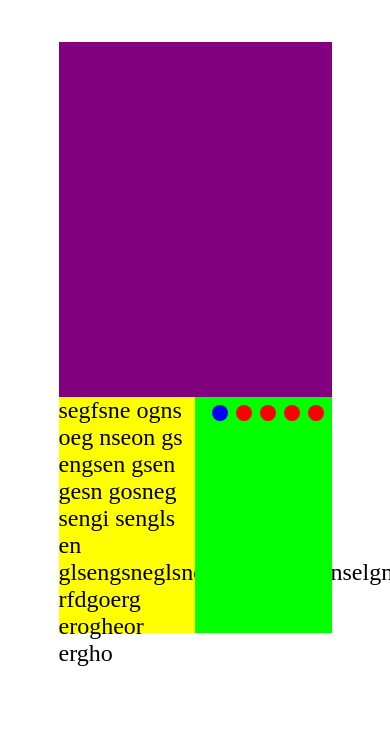
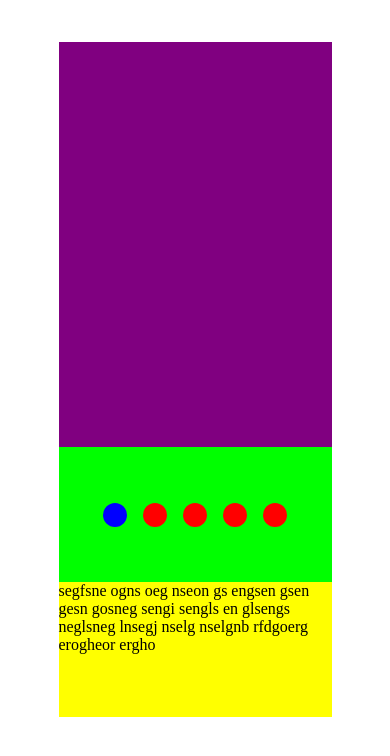
Before and after one commit to DanilaHalm/cssMemSlider, a plain HTML site: page cssMemSlider/index.html in a window 390 px wide. Drawn offline with Linux system fonts and the light colour scheme.

Commit message:
feat: add adaptive (Sat, May 14,2022 06:38:09 PM)

```diff
--- a/cssMemSlider/index.html
+++ b/cssMemSlider/index.html
@@ -26,7 +26,7 @@
         <div class="slider-control">
 
             <div class="text">
-                <div class="slider-t slider-t1">segfsne ogns oeg nseon gs engsen gsen gesn gosneg sengi sengls en glsengsneglsneglnsegjnselgjnselgnb rfdgoerg erogheor ergho</div>
+                <div class="slider-t slider-t1">segfsne ogns oeg nseon gs engsen gsen gesn gosneg sengi sengls en glsengs neglsneg lnsegj nselg nselgnb rfdgoerg erogheor ergho</div>
                 <div class="slider-t slider-t2">dva</div>
                 <div class="slider-t slider-t3">tri</div>
                 <div class="slider-t slider-t4">cheture</div>
--- a/cssMemSlider/style.css
+++ b/cssMemSlider/style.css
@@ -6,7 +6,7 @@ body {
     padding: 0;
     margin: 5vh auto;
     width: 70vw;
-    height: 70vh;
+    height: 80vh;
     background-color: gray;
     display:flex;
     flex-direction: column;
@@ -128,12 +128,27 @@ body {
     justify-content: end;
     }
   .control label {
-    margin: 0.5rem 0.5rem 0 0 ;
-    width: 1rem;
-    height: 1rem;
+    margin: 0.5rem 1rem 0 0 ;
+    width: 1.5rem;
+    height: 1.5rem;
     border-radius: 50%;
     background-color: red;
+    cursor: pointer;
     transition: background-color ease-in-out 0.5s;
+    }
+  .control label:hover {
+    animation: hovercolor 2s infinite;
+    }
+    @keyframes hovercolor {
+        0% {
+            background-color: gold;
+        }
+        50% {
+            background-color: black;
+        }
+        100% {
+            background-color: gold;
+        }
     }
   .control label:after {
     border: 0.1rem solid blue;
@@ -160,11 +175,11 @@ body {
   #slide3:checked ~ .slider-control > .text > .slider-t3,
   #slide4:checked ~ .slider-control > .text > .slider-t4,
   #slide5:checked ~ .slider-control > .text > .slider-t5 {
-    animation: q 1s linear;
+    animation: opwidth 1s linear;
     opacity: 1;
     width: 100%;
   }
-  @keyframes q {
+  @keyframes opwidth {
     0% {
         opacity: 0;
         width: 0;
@@ -178,3 +193,22 @@ body {
         width: 100%;
     }
 }
+
+@media (max-width: 768px){
+    .slider-control {
+        flex-direction: column-reverse;
+    }
+
+   .text {
+       width: 100%;
+       font-size: 1rem;
+   }
+   .control {
+       width: 100%;
+       align-items: center;
+       justify-content: center;
+   }
+   .control label {
+       margin: 0 0.5rem;
+   }
+}
```
